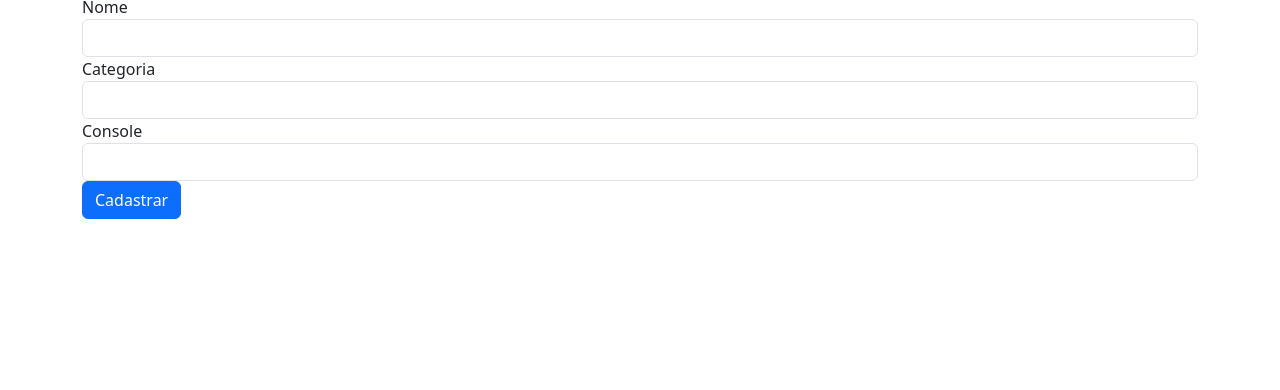
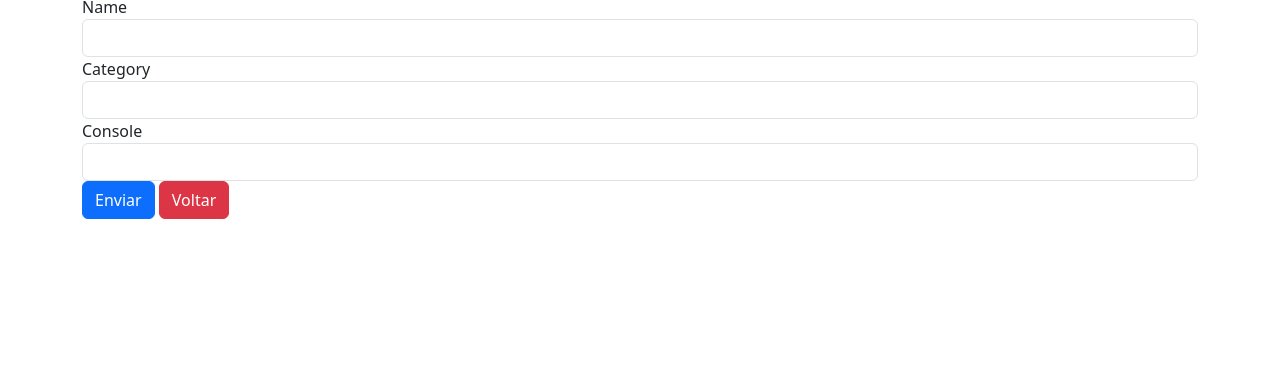
Before and after one commit to leoAraujo20/jogoteca, a Flask app: page /novo-jogo in a window 1280 px wide. Shown: the part 410-800 px from the top of the page. Run offline with Flask 3, Linux system fonts and the light colour scheme; the visitor is signed in with stand-in values (Sample User, id 1); some libraries are stand-ins or nearby versions.

Commit message:
Implement game form using Flask-WTF

```diff
--- /dev/null
+++ b/src/forms/forms.py
@@ -0,0 +1,9 @@
+from flask_wtf import FlaskForm
+from wtforms import StringField
+from wtforms.validators import DataRequired
+
+
+class FormGame(FlaskForm):
+    name = StringField('Name', validators=[DataRequired()])
+    category = StringField('Category', validators=[DataRequired()])
+    console = StringField('Console', validators=[DataRequired()])
--- a/src/main.py
+++ b/src/main.py
@@ -2,6 +2,7 @@ import os
 
 from dotenv import load_dotenv
 from flask import Flask
+from flask_wtf import CSRFProtect
 
 from extension import db
 
@@ -11,6 +12,7 @@ app = Flask(__name__)
 app.secret_key = os.getenv('SECRET_KEY')
 app.config['SQLALCHEMY_DATABASE_URI'] = os.getenv('DATABASE_URL')
 db.init_app(app)
+csrf = CSRFProtect(app)
 
 # evitar importação circular
 from views.views import *  # noqa: E402, F403
--- a/src/templates/form.html
+++ b/src/templates/form.html
@@ -12,7 +12,7 @@
 {% endwith %}
 
 <form method="POST" action={{ url_for('update_game', game_id=game.id) if game else url_for('new_game') }} enctype="multipart/form-data">
-
+  {{ form.csrf_token }}
   <figure class="img thumbnail col-md-4">
     <img class="img-fluid" src="{{ url_for('image', filename=game_cover) }}" alt="Imagem da capa do jogo">
     <figcaption>
@@ -24,20 +24,21 @@
   </figure>
   <fieldset>
     <div class="form-group">
-      <label for="nome">Nome</label>
-      <input type="text" id="nome" name="nome" class="form-control" value="{{ game.nome if game else '' }}" />
+      {{ form.name.label }}
+      {{ form.name(class="form-control") }}
     </div>
     <div class="form-group">
-      <label for="categoria">Categoria</label>
-      <input type="text" id="categoria" name="categoria" class="form-control" value="{{ game.categoria if game else '' }}" />
+      {{ form.category.label }}
+      {{ form.category(class="form-control") }}
     </div>
     <div class="form-group">
-      <label for="console">Console</label>
-      <input type="text" id="console" name="console" class="form-control" value="{{ game.console if game else '' }}" />
+      {{ form.console.label }}
+      {{ form.console(class="form-control") }}
     </div>
-    <button type="submit" class="btn btn-primary btn-salvar">
-        {{ 'Atualizar' if game else 'Cadastrar' }}
-    </button>
+    <div class="form-group">
+      <input type="submit" value="Enviar" class="btn btn-primary" />
+      <a href="{{ url_for('home') }}" class="btn btn-danger">Voltar</a>
+    </div>
   </fieldset>
 </form>
 
--- a/src/views/views.py
+++ b/src/views/views.py
@@ -7,6 +7,7 @@ from flask import (
     url_for,
 )
 
+from forms.forms import FormGame
 from helpers.helpers import remove_image, return_image
 from main import app, db
 from models.models import Jogos, Usuarios
@@ -23,9 +24,10 @@ def new_game():
     if 'usuario_logado' not in session or session['usuario_logado'] is None:
         return redirect('/login?next-page=/novo-jogo')
     if request.method == 'POST':
-        name = request.form['nome']
-        category = request.form['categoria']
-        console = request.form['console']
+        form = FormGame(request.form)
+        name = form.name.data
+        category = form.category.data
+        console = form.console.data
         game_db = Jogos.query.filter_by(nome=name).first()
         if game_db:
             flash('Jogo já cadastrado!')
@@ -38,7 +40,8 @@ def new_game():
             file.save(f'src/static/images/{new_game.id}.jpg')
         flash('Jogo cadastrado com sucesso!')
         return redirect(url_for('home'))
-    return render_template('form.html', title='Cadastrar Jogo')
+    form = FormGame()
+    return render_template('form.html', title='Cadastrar Jogo', form=form)
 
 
 @app.route('/atualizar/<int:game_id>', methods=['GET', 'POST'])
```
Also changed, not shown: src/forms/__init__.py (added).
